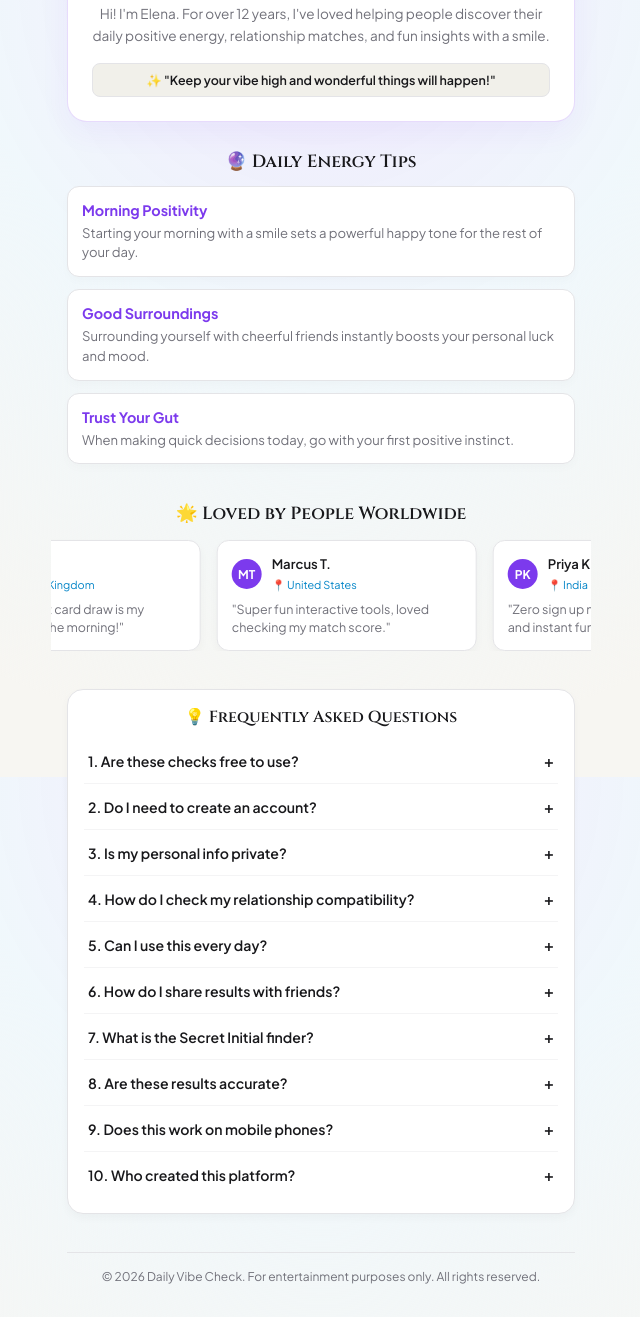
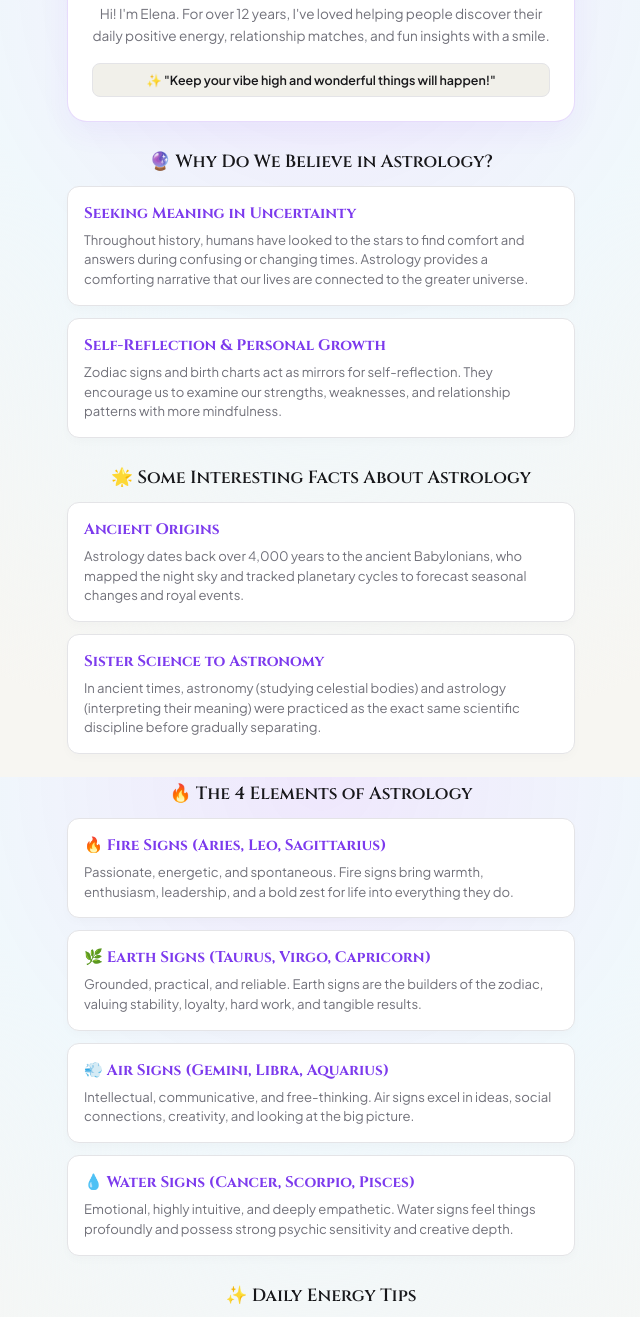
Before and after one commit to fuyjuwd-design/fuyjuwd-design.github.io, a plain HTML site: page index.html in a window 1280 px wide. Shown: the part 2423-3740 px from the top of the page, without its empty margins (319-959 px from the left). Drawn offline with Linux system fonts and the light colour scheme.

Commit message:
Update index.html with new astrology content
Removed comments related to mystical themes and added new sections discussing astrology and its elements.

```diff
--- a/index.html
+++ b/index.html
@@ -28,7 +28,6 @@
 
         body {
             font-family: 'Plus Jakarta Sans', sans-serif;
-            /* Mystical Spiritual Aura Background Glow (Lightweight & Fast) */
             background: radial-gradient(circle at 50% 0%, rgba(124, 58, 237, 0.12) 0%, rgba(2, 132, 199, 0.06) 35%, var(--bg-deep) 75%);
             background-attachment: fixed;
             color: var(--text-main);
@@ -56,7 +55,6 @@
             position: relative;
         }
 
-        /* Subtle Astrological Floating Symbols Vibe */
         header::before {
             content: "✨ 🌙 🔮 🌟";
             display: block;
@@ -134,7 +132,7 @@
             border: 1px solid #e4e4e7;
         }
 
-        /* Card Container with Mystical Glow Border */
+        /* Card Container */
         .card {
             background: var(--bg-card);
             border: 1px solid var(--border-glow);
@@ -516,14 +514,15 @@
             background: var(--bg-card);
             border: 1px solid #e4e4e7;
             border-radius: 12px;
-            padding: 14px;
+            padding: 16px;
             box-shadow: 0 4px 10px rgba(0, 0, 0, 0.02);
         }
 
         .insight-card h4 {
-            font-size: 0.9rem;
-            margin-bottom: 4px;
+            font-size: 0.95rem;
+            margin-bottom: 6px;
             color: var(--primary);
+            font-family: 'Cinzel', serif;
         }
 
         .insight-card p {
@@ -941,9 +940,62 @@
             <div class="expert-tagline">✨ "Keep your vibe high and wonderful things will happen!"</div>
         </section>
 
-        <!-- SECTION 5: DAILY VIBE HIGHLIGHTS -->
+        <!-- NEW SECTION: WHY DO WE BELIEVE IN ASTROLOGY -->
         <section>
-            <h3 class="section-title">🔮 Daily Energy Tips</h3>
+            <h3 class="section-title">🔮 Why Do We Believe in Astrology?</h3>
+            <div class="insight-grid">
+                <div class="insight-card">
+                    <h4>Seeking Meaning in Uncertainty</h4>
+                    <p>Throughout history, humans have looked to the stars to find comfort and answers during confusing or changing times. Astrology provides a comforting narrative that our lives are connected to the greater universe.</p>
+                </div>
+                <div class="insight-card">
+                    <h4>Self-Reflection & Personal Growth</h4>
+                    <p>Zodiac signs and birth charts act as mirrors for self-reflection. They encourage us to examine our strengths, weaknesses, and relationship patterns with more mindfulness.</p>
+                </div>
+            </div>
+        </section>
+
+        <!-- NEW SECTION: INTERESTING FACTS ABOUT ASTROLOGY -->
+        <section>
+            <h3 class="section-title">🌟 Some Interesting Facts About Astrology</h3>
+            <div class="insight-grid">
+                <div class="insight-card">
+                    <h4>Ancient Origins</h4>
+                    <p>Astrology dates back over 4,000 years to the ancient Babylonians, who mapped the night sky and tracked planetary cycles to forecast seasonal changes and royal events.</p>
+                </div>
+                <div class="insight-card">
+                    <h4>Sister Science to Astronomy</h4>
+                    <p>In ancient times, astronomy (studying celestial bodies) and astrology (interpreting their meaning) were practiced as the exact same scientific discipline before gradually separating.</p>
+                </div>
+            </div>
+        </section>
+
+        <!-- NEW SECTION: THE 4 ZODIAC ELEMENTS -->
+        <section>
+            <h3 class="section-title">🔥 The 4 Elements of Astrology</h3>
+            <div class="insight-grid">
+                <div class="insight-card">
+                    <h4>🔥 Fire Signs (Aries, Leo, Sagittarius)</h4>
+                    <p>Passionate, energetic, and spontaneous. Fire signs bring warmth, enthusiasm, leadership, and a bold zest for life into everything they do.</p>
+                </div>
+                <div class="insight-card">
+                    <h4>🌿 Earth Signs (Taurus, Virgo, Capricorn)</h4>
+                    <p>Grounded, practical, and reliable. Earth signs are the builders of the zodiac, valuing stability, loyalty, hard work, and tangible results.</p>
+                </div>
+                <div class="insight-card">
+                    <h4>💨 Air Signs (Gemini, Libra, Aquarius)</h4>
+                    <p>Intellectual, communicative, and free-thinking. Air signs excel in ideas, social connections, creativity, and looking at the big picture.</p>
+                </div>
+                <div class="insight-card">
+                    <h4>💧 Water Signs (Cancer, Scorpio, Pisces)</h4>
+                    <p>Emotional, highly intuitive, and deeply empathetic. Water signs feel things profoundly and possess strong psychic sensitivity and creative depth.</p>
+                </div>
+            </div>
+        </section>
+
+        <!-- SECTION: DAILY VIBE HIGHLIGHTS -->
+        <section>
+            <h3 class="section-title">✨ Daily Energy Tips</h3>
             <div class="insight-grid">
                 <div class="insight-card">
                     <h4>Morning Positivity</h4>
@@ -960,7 +1012,7 @@
             </div>
         </section>
 
-        <!-- SECTION 6: GLOBAL USER TESTIMONIALS (SINGLE ROW MARQUEE) -->
+        <!-- SECTION: GLOBAL USER TESTIMONIALS (SINGLE ROW MARQUEE) -->
         <section class="testimonials-section">
             <h3 class="section-title" style="margin-bottom: 14px;">🌟 Loved by People Worldwide</h3>
 
@@ -971,7 +1023,7 @@
             </div>
         </section>
 
-        <!-- SECTION 7: 10 ACCORDION FREQUENTLY ASKED QUESTIONS -->
+        <!-- SECTION: 10 ACCORDION FREQUENTLY ASKED QUESTIONS -->
         <section class="faq-box">
             <h3 class="section-title" style="font-size: 1rem; margin-bottom: 10px;">💡 Frequently Asked Questions</h3>
 
@@ -1107,7 +1159,6 @@
                 return;
             }
 
-            // Flip all cards
             for (let i = 0; i < 3; i++) {
                 const cardInner = document.getElementById(`cardInner${i}`);
                 cardInner.parentElement.classList.add('flipped');
@@ -1116,7 +1167,6 @@
 
             localStorage.setItem('tarot_date', todayKey);
 
-            // Show clean result box below
             document.getElementById('tarotTitle').textContent = tarotData[index].name + " — Your Daily Guidance";
             document.getElementById('tarotDesc').textContent = tarotData[index].desc;
             document.getElementById('tarotResultBox').style.display = 'block';
```
